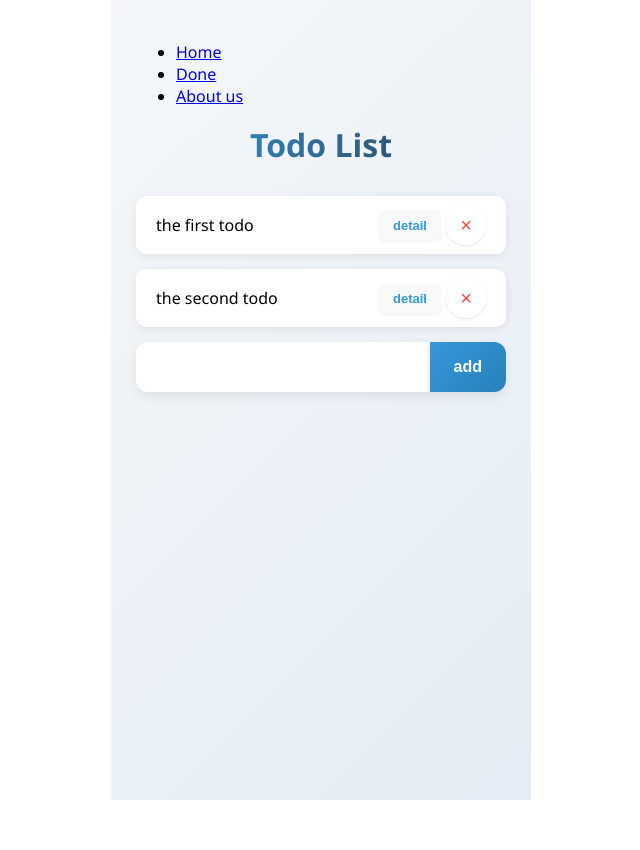
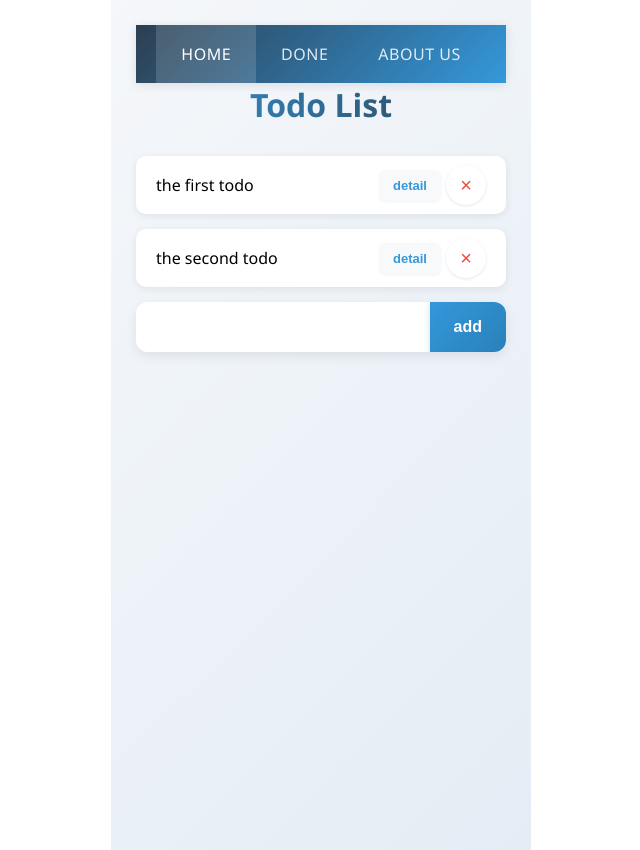
Before and after one commit to Lanest8/day10-todo, a React (Create React App) app: page / in a window 1280 px wide. Shown: the whole page, without its empty margins (319-959 px from the left). Before the commit the page ends 800 px from the top, so only its background shows below. Built offline with nearby package versions, Linux system fonts and the light colour scheme; no server answers.

Commit message:
feat: add DefaultLayout.css

```diff
--- /dev/null
+++ b/src/DefaultLayout.css
@@ -0,0 +1,49 @@
+.default-layout {
+    min-height: 100vh;
+    display: flex;
+    flex-direction: column;
+}
+
+.default-layout header {
+    background: linear-gradient(135deg, #2c3e50 0%, #3498db 100%);
+    box-shadow: 0 2px 10px rgba(0, 0, 0, 0.1);
+    position: sticky;
+    top: 0;
+    z-index: 100;
+}
+
+.default-layout nav ul {
+    display: flex;
+    list-style: none;
+    margin: 0;
+    padding: 0;
+    justify-content: center;
+}
+
+.default-layout nav li {
+    margin: 0;
+}
+
+.default-layout nav a {
+    display: block;
+    padding: 18px 25px;
+    color: rgba(255, 255, 255, 0.85);
+    text-decoration: none;
+    font-weight: 500;
+    font-size: 16px;
+    transition: all 0.3s ease;
+    position: relative;
+    text-transform: uppercase;
+    letter-spacing: 0.5px;
+}
+
+.default-layout nav a:hover {
+    color: white;
+    background-color: rgba(255, 255, 255, 0.1);
+    transform: translateY(-2px);
+}
+
+.default-layout nav a.active {
+    color: white;
+    background-color: rgba(255, 255, 255, 0.15);
+}
--- a/src/layouts/DefaultLayout.js
+++ b/src/layouts/DefaultLayout.js
@@ -1,7 +1,9 @@
 import {NavLink, Outlet} from "react-router";
+import "../DefaultLayout.css";
 
 export function DefaultLayout() {
-	return <div>
+	return (
+		<div className="default-layout">
 			<header>
 				<nav>
 					<ul>
@@ -14,5 +16,6 @@ export function DefaultLayout() {
 			<main>
 				<Outlet/>
 			</main>
-	</div>;
+		</div>
+	);
 }
```
Lines whose indentation alone changed are shown as unchanged.
